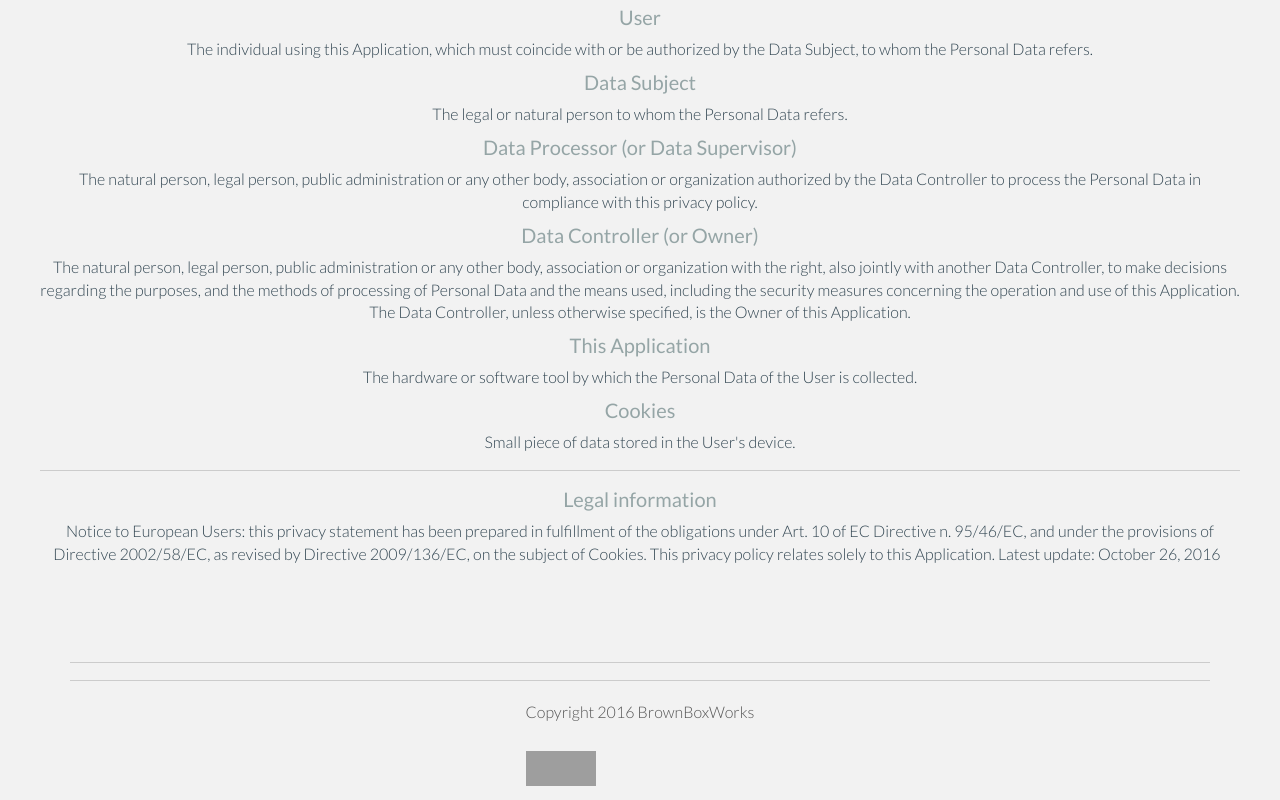
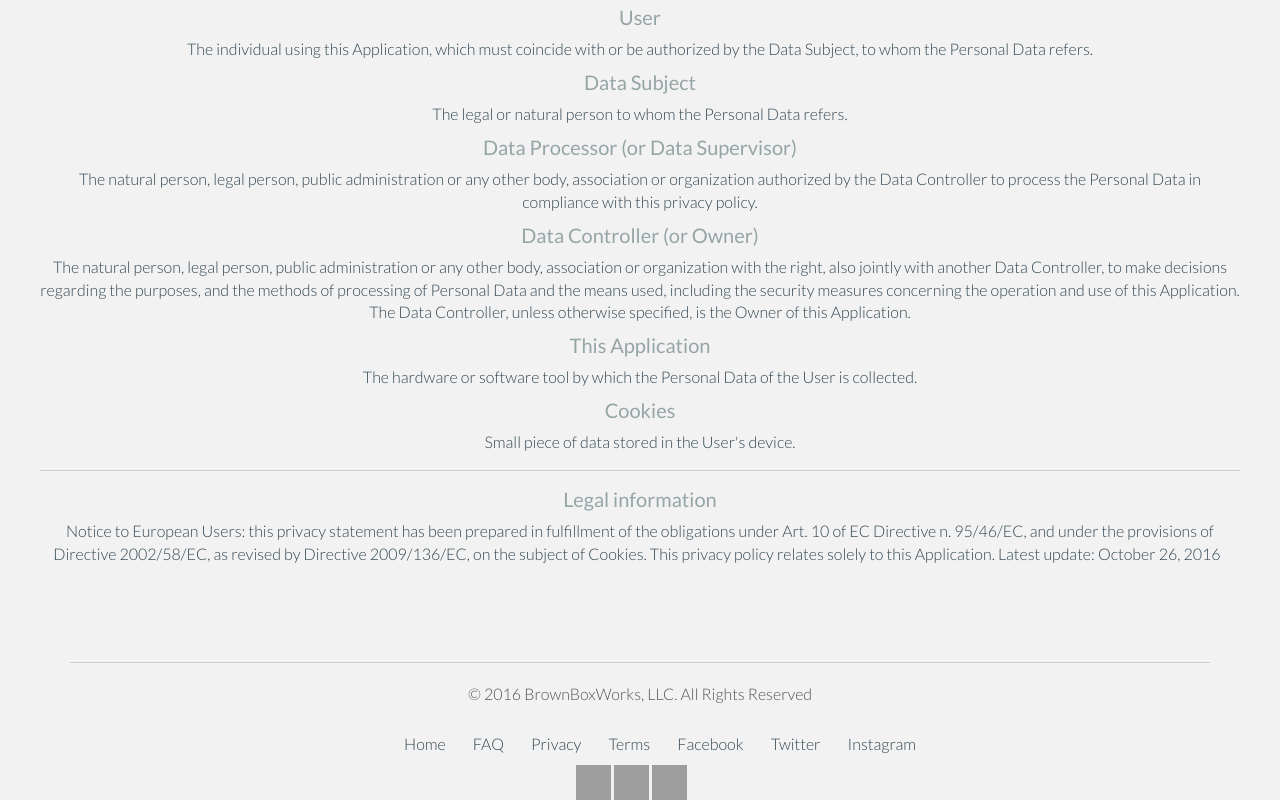
Before and after one commit to reevesnick/Shorti-App-Launcher-Redesign, a plain HTML site: page privacy.html in a window 1280 px wide. Shown: the part 2808-3608 px from the top of the page. Drawn offline with nearby package versions, Linux system fonts and the light colour scheme; grey boxes are pictures that could not be loaded.

Commit message:
Added Footer and Layout Adjustment to Footer

```diff
--- a/privacy.html
+++ b/privacy.html
@@ -248,27 +248,45 @@ Latest update: October 26, 2016
 	<!-- /container -->
 	<!-- /container -->	<! --/container -->	<!-- /container -->
 	<!-- /container -->
+	<div class="container"> <!-- /row -->
+	  <hr>
+	  <p class="centered">© 2016 BrownBoxWorks, LLC. All Rights Reserved</p>
 
-	<div class="container">
-		<hr>
-<!-- /row -->
-	  <hr>
-	  <p class="centered">Copyright 2016 BrownBoxWorks</p>
-	  <div>
-		<a class="social-media-icons" href="http://www.twitter.com/scenariapp"><img title="Twitter" alt="Twitter" src="https://socialmediawidgets.files.wordpress.com/2014/03/01_twitter.png" width="35" height="35" /><img title="Facebook" alt="Facebook" src="https://socialmediawidgets.files.wordpress.com/2014/03/02_facebook.png" width="35" height="35" />
-		</a>
+	   <div id="footer">
+    <ul>
+        <li><a href="http://www.scenariapp.com">Home</a></li>
+        <li><a href="faq.html">FAQ</a></li>
+        <li><a href="privacy.html">Privacy</a></li>
+        <li><a href="terms.html">Terms</a></li>
+        <li><a href="http://www.facebook.com/scenariquestions">Facebook</a></li>
+        <li><a href="http://www.twitter.com/scenariapp">Twitter</a></li>
+        <li><a href="http://www.instagram.com.shorti_us">Instagram</a></li>
+    </ul>
+</div>
 
-		<a class="social-media-icons" href="http://www.facebook.com/scenariquestions">
-		</a>
-	</div>
+<div class="social-media-icons">
+<a class="social-media-icons" href="http://www.twitter.com/shorti_us">
+<img title="Twitter" alt="Twitter" src="https://socialmediawidgets.files.wordpress.com/2014/03/01_twitter.png" width="35" height="35" />
+</a>
+<a class="social-media-icons" href="http://www.facebook.com/getshorti">
+<img title="Facebook" alt="Facebook" src="https://socialmediawidgets.files.wordpress.com/2014/03/02_facebook.png" width="35" height="35" />
+</a>
+<a class="social-media-icons" href="http://www.instagram.com.shorti_us">
+<img title="Instagram" alt="RSS" src="https://socialmediawidgets.files.wordpress.com/2014/03/10_instagram.png" width="35" height="35" />
+</a>
+</div>
+
+
+
 	</div><!-- /container -->
 
 
-    <!-- Bootstrap core JavaScript
+
+
+	   <!-- Bootstrap core JavaScript
     ================================================== -->
     <!-- Placed at the end of the document so the pages load faster -->
     <script src="https://code.jquery.com/jquery-1.10.2.min.js"></script>
     <script src="assets/js/bootstrap.min.js"></script>
-
   </body>
 </html>
```
Also changed, not shown: faq.html (+30 -11 lines), index.html (+1 -1 lines), terms.html (+30 -11 lines).
